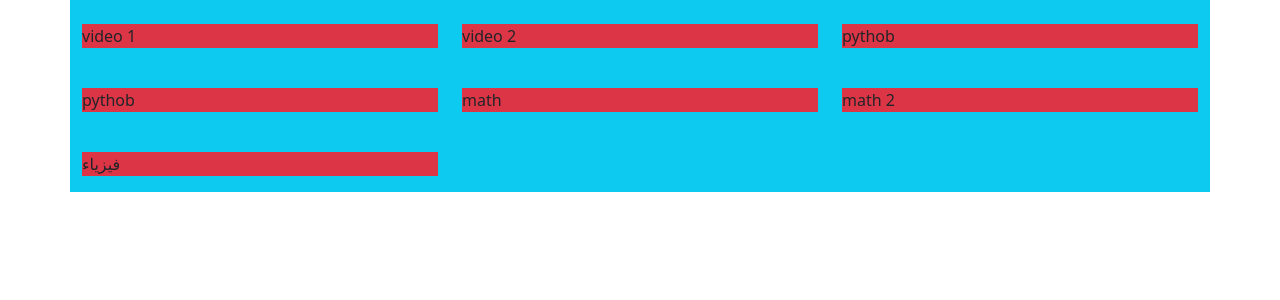
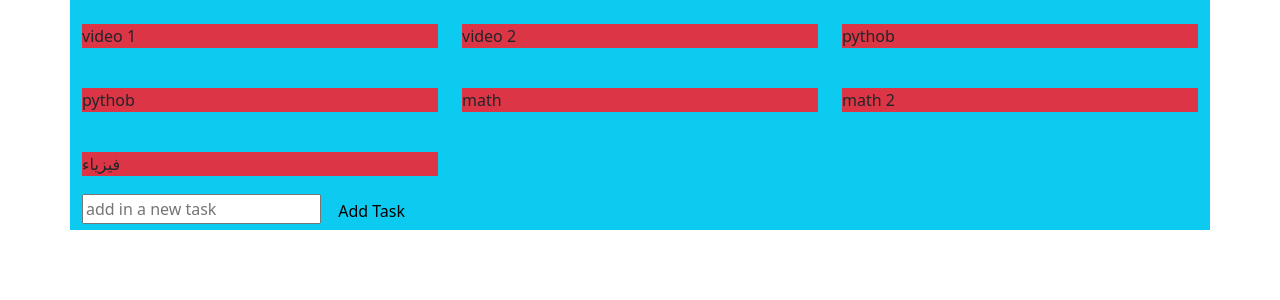
Before and after one commit to MustafaAhmed-star/Todo-dj, a Django app: page /tasks/ in a window 1280 px wide. Shown: the top 300 px of the page. Run offline with Django 5.2, Linux system fonts and the light colour scheme; data comes from the database, SQL or seed files in the repository; both versions use the stored data as it was after the commit.

Commit message:
"Updated tasks.html template, added form to taskList view in views.py, and modified db.sqlite3 and __pycache__/views.cpython-312.pyc files"

```diff
--- /dev/null
+++ b/tasks/forms.py
@@ -0,0 +1,10 @@
+from django import forms
+from . models import Task
+
+class TaskForm(forms.ModelForm):
+    title = forms.CharField(widget=forms.TextInput(attrs={'placeholder':'add in a new task'}))
+
+    class Meta:
+        model = Task
+
+        fields = '__all__'
--- a/tasks/templates/tasks.html
+++ b/tasks/templates/tasks.html
@@ -20,8 +20,14 @@
                <p class = "bg-danger">{{task}}</p>
         </div>
         {% endfor %}
-        </div>
-    </div>
+    </div class ="form">
+    <form method="POST">
+        {% csrf_token %}
+        {{form.title}}
+         <button class  = "btn btn-info" type="submit">Add Task</button>
+    </form>
+
+</div>
         <script src="" async defer></script>
     </body>
 </html>
--- a/tasks/views.py
+++ b/tasks/views.py
@@ -1,14 +1,20 @@
 from django.shortcuts import render, HttpResponse
 from .models import Task
-
+from .forms import TaskForm
 
 def index(requeset):
 
     return HttpResponse("Hello, World!")
 
 def taskList(request):
+    form = TaskForm()
+
+    if request.method == 'POST':
+        form = TaskForm(request.POST)
+        if form.is_valid():
+            form.save()
     tasks = Task.objects.all()
 
-    context = {'tasks':tasks}
+    context = {'tasks':tasks,'form':form}
 
     return render(request,'tasks.html',context)
```
Also changed, not shown: db.sqlite3.
